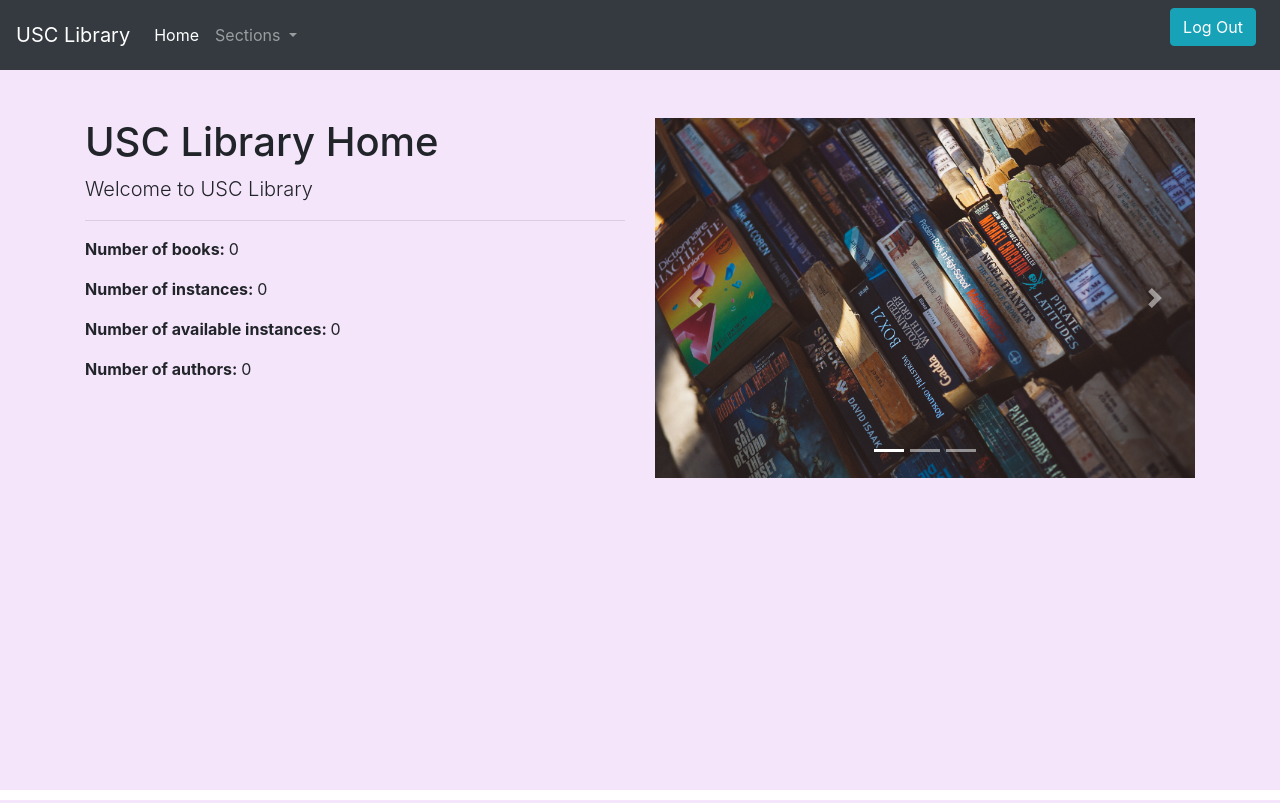
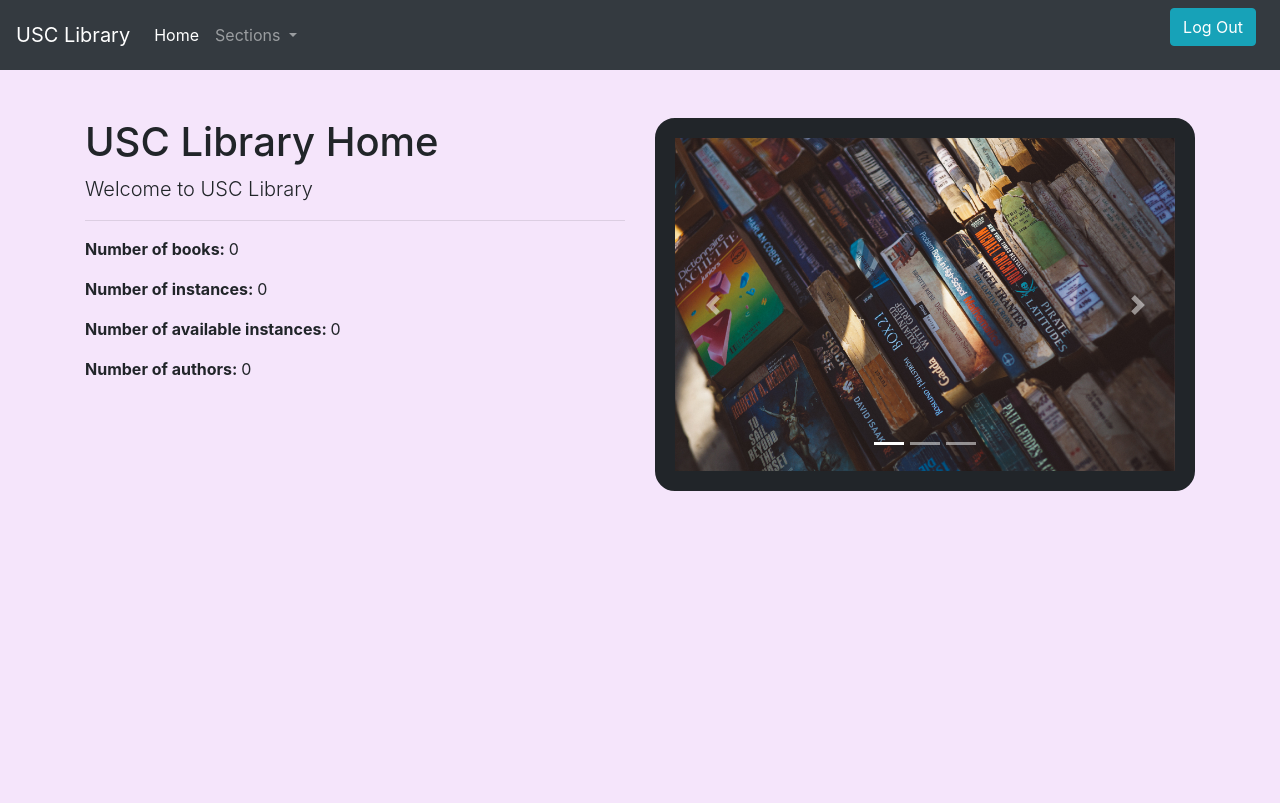
Before and after one commit to MohamadGorji/book-library, a Django app: page /book/ in a window 1280 px wide. Run offline with Django 3.2, Linux system fonts and the light colour scheme; the visitor is signed in with stand-in values (Sample User, id 1); data that the repository does not hold is empty; some libraries are stand-ins or nearby versions.

Commit message:
Improve carousel design

```diff
--- a/src/media/templates/partial/carousel.html
+++ b/src/media/templates/partial/carousel.html
@@ -1,5 +1,5 @@
 {% load static %}
-<div id="carouselExampleIndicators" class="carousel slide" data-ride="carousel">
+<div id="carouselExampleIndicators" class="carousel slide" data-ride="carousel" style="  border-style: solid;border-width: 20px;border-radius: 20px;">
   <ol class="carousel-indicators">
     <li data-target="#carouselExampleIndicators" data-slide-to="0" class="active"></li>
     <li data-target="#carouselExampleIndicators" data-slide-to="1"></li>
```
